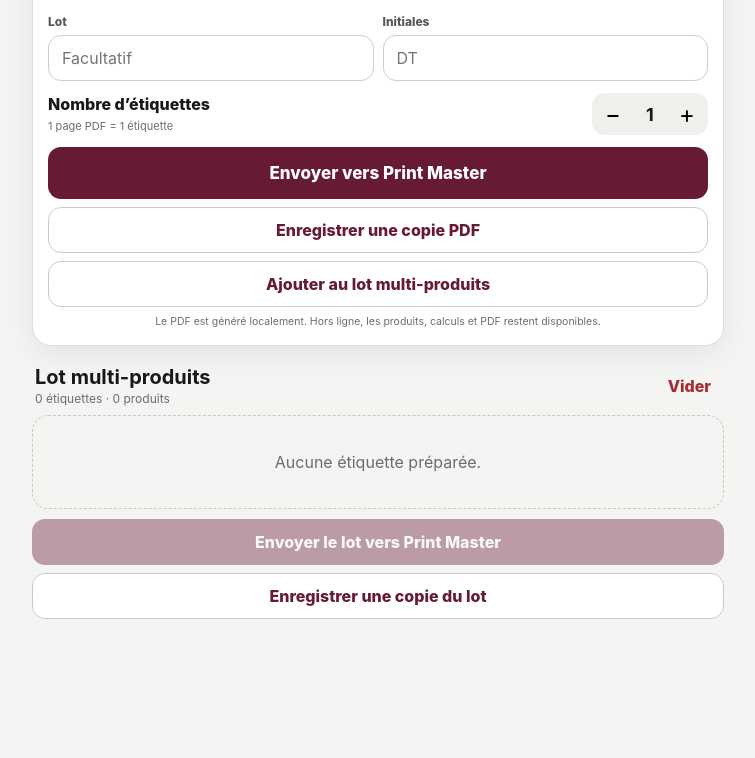
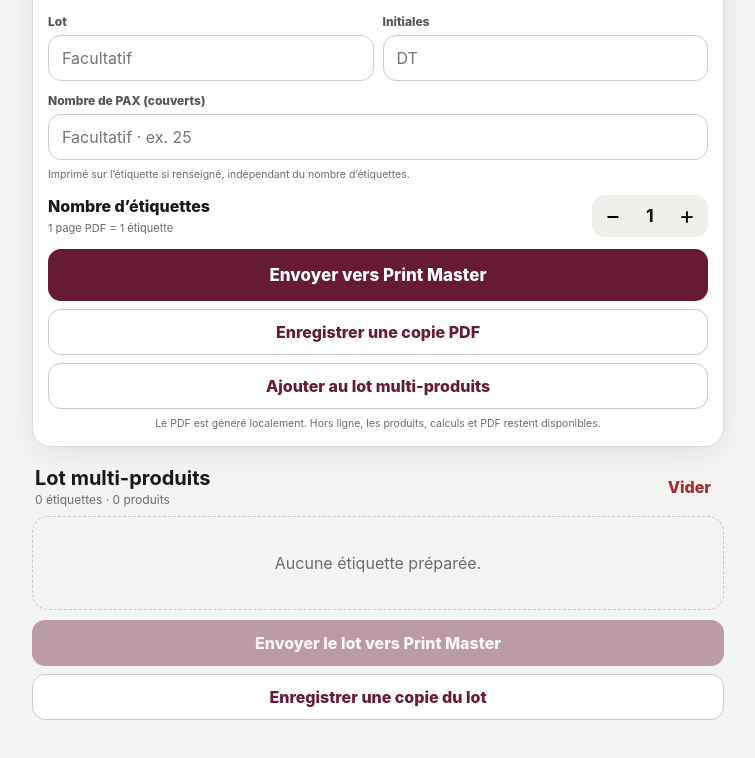
Before and after one commit to davidtranchaud79-svg/ETIQUETTE-LORRAINE, a plain HTML site: page index.html in a window 1280 px wide. Shown: the part 952-1710 px from the top of the page, without its empty margins (262-1017 px from the left). Before the commit the page ends 1671 px from the top, so only its background shows below. Drawn offline with Linux system fonts and the light colour scheme.

Commit message:
feat: optional per-label PAX count on print, preview and history

```diff
--- a/index.html
+++ b/index.html
@@ -72,6 +72,7 @@
           <div><label class="field-label" for="initials">Initiales</label><input id="initials" class="input" type="text" maxlength="8" placeholder="DT" autocapitalize="characters" /></div>
         </div>
 
+        <div class="pax-entry" style="margin:12px 0"><label class="field-label" for="labelPax">Nombre de PAX (couverts)</label><input id="labelPax" class="input" type="number" min="1" max="99999" step="1" inputmode="numeric" placeholder="Facultatif · ex. 25" /><small class="muted-line">Imprimé sur l’étiquette si renseigné, indépendant du nombre d’étiquettes.</small></div>
         <div class="quantity-row">
           <div><span>Nombre d’étiquettes</span><small>1 page PDF = 1 étiquette</small></div>
           <div class="stepper"><button id="qtyMinus" aria-label="Diminuer">−</button><strong id="qtyValue">1</strong><button id="qtyPlus" aria-label="Augmenter">+</button></div>
```
